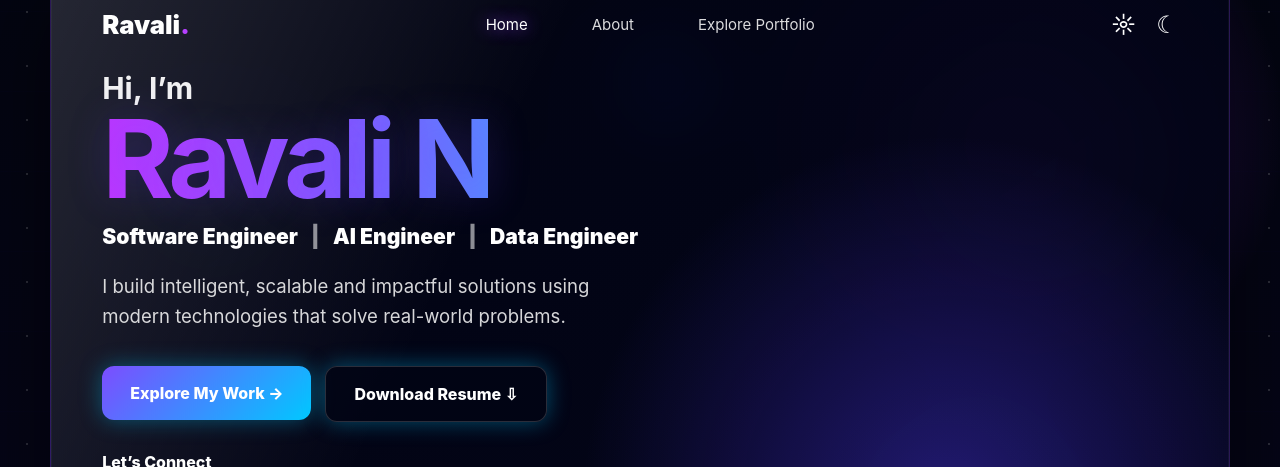
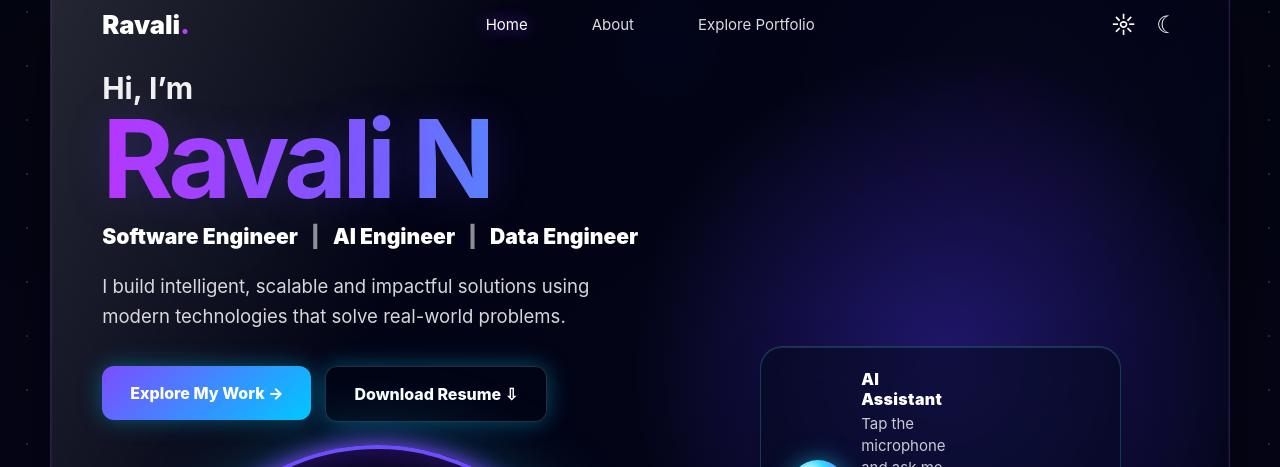
Before and after one commit to ravalireddy-24/Portfolio, a Flask app: page / in a window 1280 px wide. Shown: the part 69-536 px from the top of the page. Run offline with Flask 3, Linux system fonts and the light colour scheme.

Commit message:
Changes in firstpage

```diff
--- a/static/css/style.css
+++ b/static/css/style.css
@@ -1325,7 +1325,7 @@ body::before {
 .connect-block > p { margin-bottom: 14px; font-weight: 850; }
 .reference-landing .social-icons { margin-top: 0; }
 
-.reference-landing .portrait-card { min-height: clamp(440px, 45vw, 610px); }
+.reference-landing .portrait-card { min-height: clamp(380px, 38vw, 540px); }
 .portrait-ring {
   position: absolute;
   width: min(440px, 90%);
--- a/templates/index.html
+++ b/templates/index.html
@@ -40,13 +40,12 @@
             <a class="secondary-link" href="{{ url_for('static', filename='Ravali_N_Resume.pdf') }}" download>Download Resume <span aria-hidden="true">⇩</span></a>
           </div>
 
-          <div class="connect-block">
-            <p>Let’s Connect</p>
 
         <div class="portrait-card" aria-label="Professional photo and profile summary">
           <div class="portrait-ring" aria-hidden="true"></div>
-          <video id="landingAvatarVideo" class="professional-photo" muted playsinline preload="metadata" aria-label="Ravali professional photo animation"><source src="{{ url_for('static', filename='images/avatar.webm') }}" type="video/webm" /></video>
-          <div class="open-chip"><span></span> Open to Work</div>
+          <video id="landingAvatarVideo" class="professional-photo" muted playsinline preload="metadata" aria-label="Ravali professional photo animation">
+            <source src="{{ url_for('static', filename='images/avatar.webm') }}" type="video/webm" />
+          </video>          <div class="open-chip"><span></span> Open to Work</div>
           <div class="stats-card" aria-label="Career highlights">
             <div><strong>5+</strong><span>Years<br />Experience</span></div>
             <div><strong>20+</strong><span>Projects<br />Completed</span></div>
@@ -55,18 +54,21 @@
           </div>
         </div>
                </div>
-      <section class="tech-panel" aria-labelledby="tech-title">
-        <h2 id="tech-title">Technologies I Work With</h2>
-        <div class="tech-grid">
-          <span><b>🐍</b>Python</span><span><b>☕</b>Java</span><span><b>JS</b>JavaScript</span><span><b>aws</b>AWS</span><span><b>⚛</b>React</span><span><b>🐳</b>Docker</span><span><b>☸</b>Kubernetes</span><span><b>▣</b>SQL</span><span><b>•••</b>More</span>
 
       <div class="landing-voice-card" role="region" aria-label="Voice introduction assistant">
         <button id="landingVoiceBtn" class="landing-mic-btn" type="button" aria-label="Start landing page voice assistant"><span class="voice-icon" aria-hidden="true"></span></button>
         <div><p class="landing-voice-title">AI Assistant</p><p id="landingVoiceStatus" class="landing-voice-status">Tap the microphone and ask me anything about my experience, projects, skills or resume.</p></div>
         <div class="voice-wave" aria-hidden="true"><span></span><span></span><span></span><span></span><span></span></div>
+      </div>
+
+     <section class="tech-panel" aria-labelledby="tech-title">
+        <h2 id="tech-title">Technologies I Work With</h2>
+        <div class="tech-grid">
+          <span><b>🐍</b>Python</span><span><b>☕</b>Java</span><span><b>JS</b>JavaScript</span><span><b>aws</b>AWS</span><span><b>⚛</b>React</span><span><b>🐳</b>Docker</span><span><b>☸</b>Kubernetes</span><span><b>▣</b>SQL</span><span><b>•••</b>More</span>
+        </div>
+      </section>
     </section>
-
-  </main>
+      </main>
   <script src="{{ url_for('static', filename='js/script.js') }}" defer></script>
 </body>
 </html>
```
